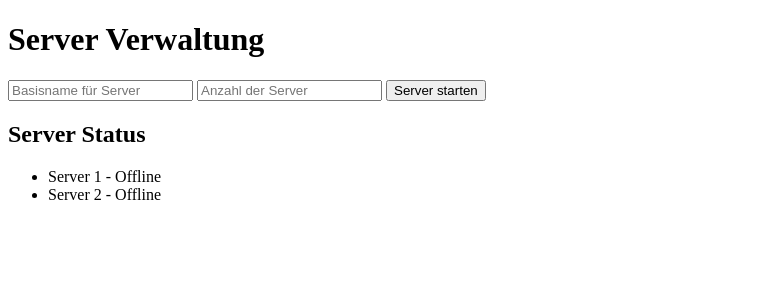
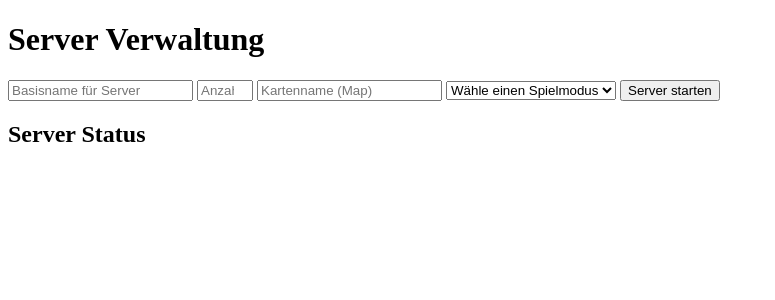
Before and after one commit to Egosar93/webuics2, a Flask app: page / in a window 1280 px wide. Shown: the top 300 px of the page, without its empty margins (0-775 px from the left). Run offline with Flask 3, Linux system fonts and the light colour scheme; data that the repository does not hold is empty.

Commit message:
Add files via upload

```diff
--- a/app.py
+++ b/app.py
@@ -8,6 +8,10 @@
 servers = [
     {'name': 'Server 1', 'port': 27015},
     {'name': 'Server 2', 'port': 27016},
+    {'name': 'Server 3', 'port': 27017},
+    {'name': 'Server 4', 'port': 27018},
+    {'name': 'Server 5', 'port': 27019},
+    {'name': 'Server 6', 'port': 27020},
     # Fügen Sie hier zusätzliche Server mit ihren entsprechenden Ports hinzu
 ]
 
@@ -22,26 +26,52 @@
         print(f"Fehler beim Überprüfen des Ports {port}: {e}")
         return False
 
+#@app.route('/')
+#def index():
+#    """Zeigt das Hauptformular zum Starten und Stoppen der Server und eine Liste der Server mit ihrem Status an."""
+#    for server in servers:
+#       server['online'] = is_server_online(server['port'])
+#    return render_template('index.html', servers=servers)
+
+#@app.route('/start_server', methods=['POST'])
+#def start_server():
+#    """Startet Server basierend auf den Benutzereingaben."""
+#   server_name = request.form['serverName']
+#    server_count = request.form['serverCount']
+#   script_path = '$HOME/webold/start'  # Pfad zum Start-Skript anpassen
+
+#    try:
+#        subprocess.run([script_path, server_name, server_count], check=True)
+#    except subprocess.CalledProcessError as e:
+#        print(f"Fehler beim Starten der Server: {e}")
+
+#    return redirect(url_for('index'))
+
+#from flask import Flask, render_template, request, redirect, url_for
+#import subprocess
+
+#app = Flask(__name__)
+
 @app.route('/')
 def index():
-    """Zeigt das Hauptformular zum Starten und Stoppen der Server und eine Liste der Server mit ihrem Status an."""
-    for server in servers:
-        server['online'] = is_server_online(server['port'])
-    return render_template('index.html', servers=servers)
+    return render_template('index.html')
 
 @app.route('/start_server', methods=['POST'])
 def start_server():
-    """Startet Server basierend auf den Benutzereingaben."""
     server_name = request.form['serverName']
     server_count = request.form['serverCount']
-    script_path = '$HOME/webold/start'  # Pfad zum Start-Skript anpassen
+    map_name = request.form['mapName']
+    game_mode = request.form['gameMode']
+    game_type, mode = game_mode.split(' ')  # Extrahiert game_type und game_mode
+    script_path = '$HOME/web/start_servers.sh'  # Pfad zum Start-Skript anpassen
 
     try:
-        subprocess.run([script_path, server_name, server_count], check=True)
+        subprocess.run([script_path, server_name, server_count, map_name, game_type, mode], check=True)
     except subprocess.CalledProcessError as e:
         print(f"Fehler beim Starten der Server: {e}")
 
     return redirect(url_for('index'))
+
 
 @app.route('/stop_server', methods=['POST'])
 def stop_server():
--- a/templates/index.html
+++ b/templates/index.html
@@ -8,14 +8,31 @@
     <h1>Server Verwaltung</h1>
     <form action="/start_server" method="post">
         <input type="text" name="serverName" placeholder="Basisname für Server" required>
-        <input type="number" name="serverCount" placeholder="Anzahl der Server" min="1" required>
+        <input type="number" name="serverCount" placeholder="Anzahl der Server" min="1" max="10" required>
+        <input type="text" name="mapName" placeholder="Kartenname (Map)" required>
+        <select name="gameMode" required>
+            <option value="">Wähle einen Spielmodus</option>
+            <option value="0 0">Casual</option>
+            <option value="0 1">Competitive</option>
+            <option value="1 0">Wingman</option>
+            <option value="1 2">Deathmatch</option>
+            <!-- Fügen Sie weitere Modi hinzu, wenn nötig -->
+        </select>
         <button type="submit">Server starten</button>
     </form>
     <h2>Server Status</h2>
     <ul>
         {% for server in servers %}
-        <li>{{ server.name }} - {{ 'Online' if server.online else 'Offline' }}</li>
+            <li>
+                {{ server.name }} - Port: {{ server.port }} - {{ 'Online' if server.online else 'Offline' }}
+                <!-- Stop-Button für jeden Server -->
+                <form action="/stop_server" method="post" style="display:inline;">
+                    <input type="hidden" name="serverPort" value="{{ server.port }}">
+                    <button type="submit">Stop</button>
+                </form>
+            </li>
         {% endfor %}
-    </ul>
+        </ul>
+
 </body>
 </html>
```
